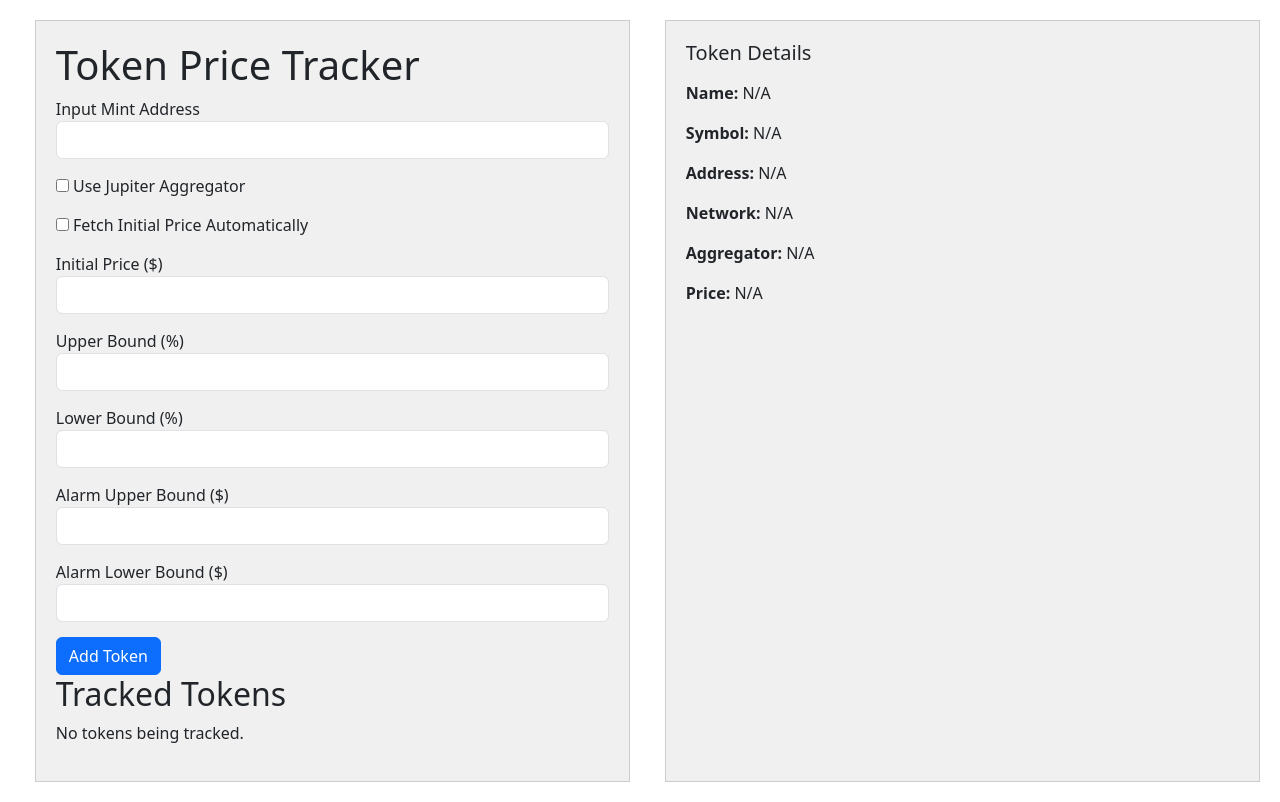
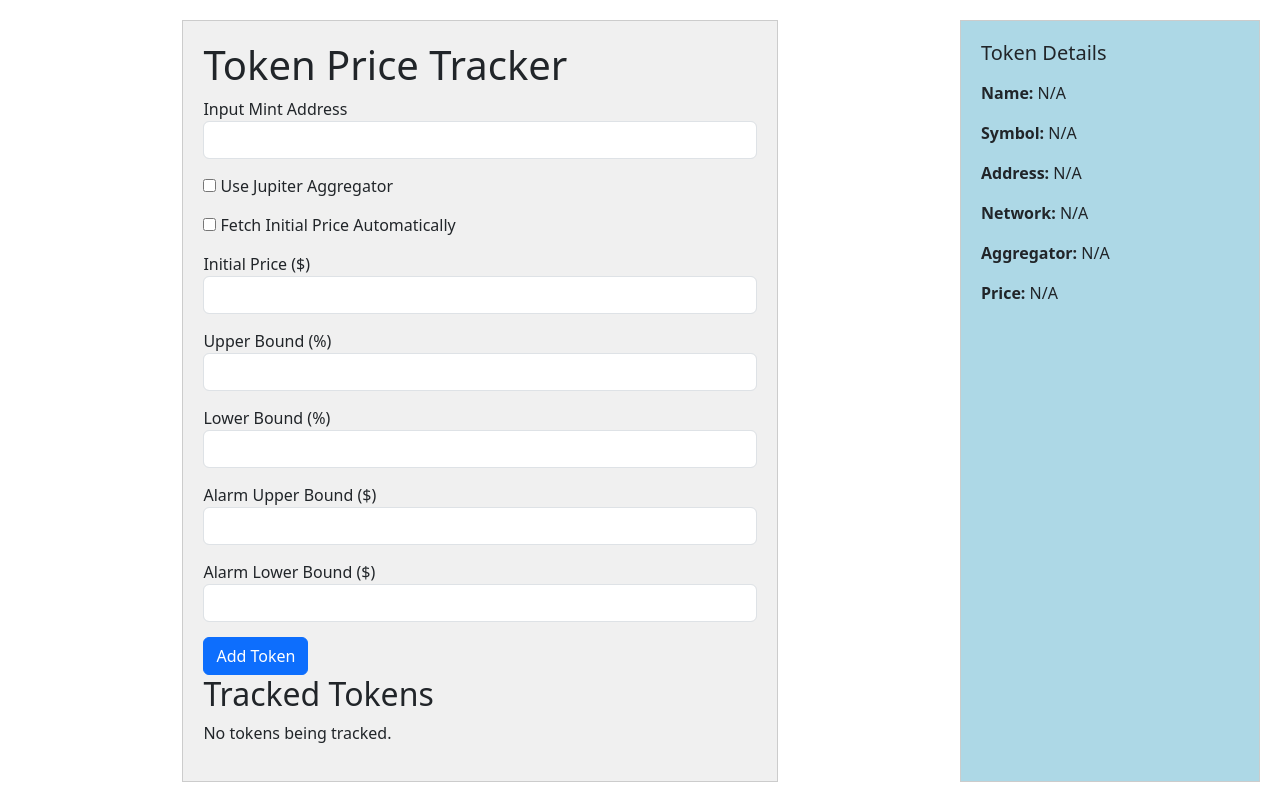
Before and after one commit to vishal24102002/token_tracker, a Flask app: page / in a window 1280 px wide. Run offline with Flask 3, Linux system fonts and the light colour scheme; data that the repository does not hold is empty.

Commit message:
Update index.html

```diff
--- a/templates/index.html
+++ b/templates/index.html
@@ -84,6 +84,7 @@
                 <button id="tokenButton" type="submit" class="btn btn-primary">{{ 'Update Token' if edit_token else 'Add Token' }}</button>
             </form>
 
+            <div class="table-back">
                 <h2>Tracked Tokens</h2>
                 {% if tokens %}
                     <table class="table table-bordered">
@@ -121,7 +122,8 @@
                     <p>No tokens being tracked.</p>
                 {% endif %}
             </div>
-        <div class="box side_div">
+        </div>
+        <div class="box side_div" style="width: 300px; background-color: lightblue;">
             <h5 class="mb-3">Token Details</h5>
             <p><strong>Name:</strong> <span id="tokenName">N/A</span></p>
             <p><strong>Symbol:</strong> <span id="tokenSymbol">N/A</span></p>
```
Lines whose indentation alone changed are shown as unchanged.
